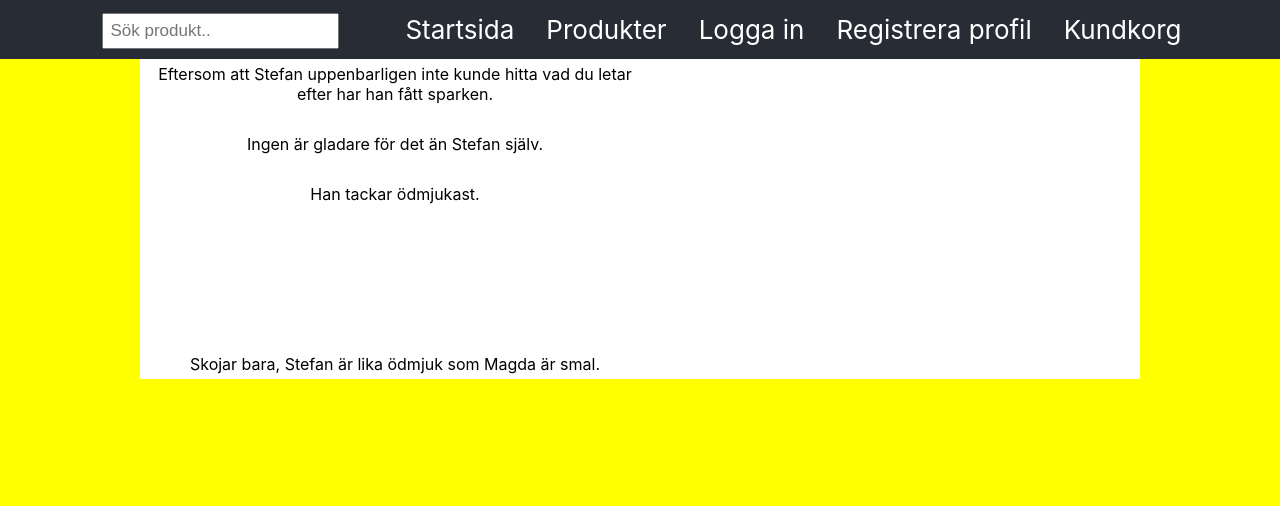
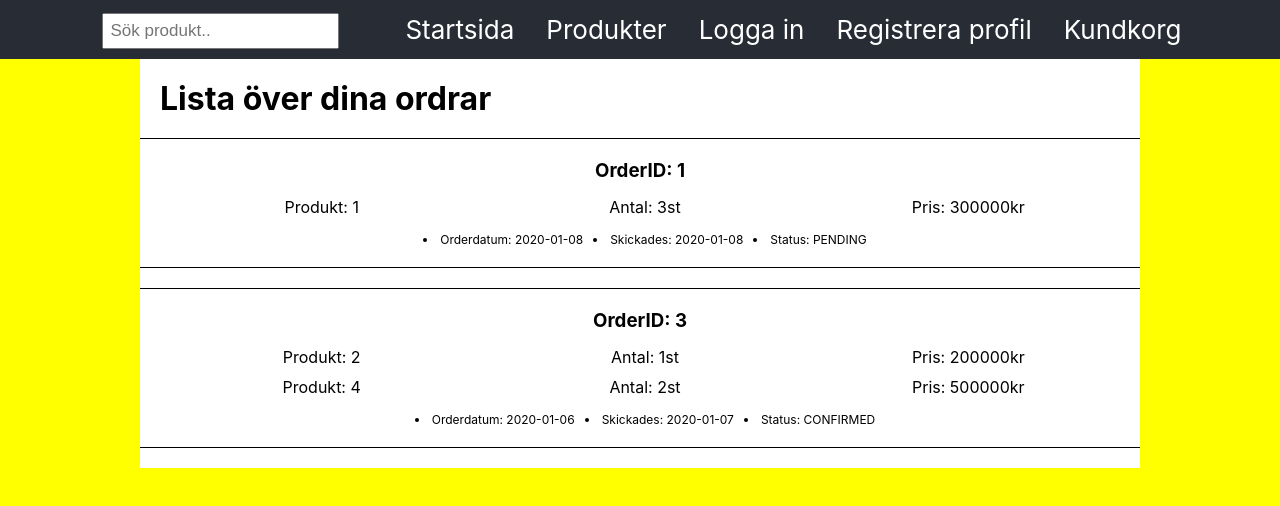
Before and after one commit to peterpanduro/d0018e-webb, a React (Create React App) app: page /account/order in a window 1280 px wide. Shown: the top 506 px of the page. Built offline with nearby package versions, Linux system fonts and the light colour scheme.

Commit message:
order design shit mockup

```diff
--- a/src/App.js
+++ b/src/App.js
@@ -37,6 +37,7 @@ export default function App() {
               <Route exact path ="/register" render={()=><RegisterProfile rerend={rerender} />}/>
               <Route exact path ="/account" render={()=><Account rerend={rerender} />}/>
               <Route exact path="/cart" component={ShoppingCart} />
+              <Route exact path="/account/order" component={Order}/>
               <Route exact path="/account/order/:order_id" component={Order} />
               <Route exact path ="/editprofile" render={()=><EditProfile rerend={rerender}/>}/>
               <Route exact path ="/editproduct/:product_id" component={EditProduct}/>}/>
--- a/src/components/CommentList.js
+++ b/src/components/CommentList.js
@@ -3,6 +3,7 @@ import { getComments, deleteComment, postComment } from '../functions/api'
 import '../css/CommentList.css';
 import BeautyStars from 'beauty-stars';
 import Cookies from 'js-cookie';
+
 
 export default function CommentList(props) {
 
@@ -44,8 +45,9 @@ export default function CommentList(props) {
       if(status == 200) {
         setOpinion('');
         setRating('');
-        window.location.assign(`/products/${props.product_id}`)
+        window.location.assign(`/products/${props.product_id}`);
       } else {
+        alert('retard');
         console.log(data);
       }
     })
--- /dev/null
+++ b/src/css/Order.css
@@ -0,0 +1,47 @@
+.Order {
+    display: flex;
+    flex-direction: column;
+}
+
+.Order h1 {
+    display: flex;
+    float: left;
+    padding: 20px;
+}
+
+.orderid {
+    display: flex;
+    flex-direction: column;
+    justify-self: center;
+    border: solid;
+    border-width: 1px 0px 1px 0px;
+    padding: 10px;
+    margin-bottom: 20px;
+}
+
+.orderid h3 {
+    margin: 10px;
+}
+
+.orderid li {
+    margin-left: 10px;
+}
+
+.orderInfo {
+    display: flex;
+    justify-self: center;
+}
+
+.orderInfo {
+    margin: 5px;
+}
+
+.orderInfo li {
+    width: 100%;
+}
+
+.dates {
+    font-size: 12px;
+    margin: auto;
+    padding: 10px;
+}
--- a/src/pages/Account.js
+++ b/src/pages/Account.js
@@ -48,6 +48,11 @@ export default function Account() {
                     </button>
                 </Link>
             </div>
+            <Link to="/account/order">
+                <button type ="button">
+                    Mina ordrar
+                </button>
+            </Link>
         </div>
     )
 }
--- a/src/pages/Order.js
+++ b/src/pages/Order.js
@@ -1,9 +1,69 @@
 import React from 'react';
+import '../css/Order.css'
+
 
 export default function Order() {
+
+  const mockup = [
+    {
+      "order": {
+        "orderId": 1,
+        "items": [
+          {
+            "product": 1,
+            "quantity": 3,
+            "unitPrice": 300000
+          }
+        ],
+        "voucher": "",
+        "status": "PENDING",
+        "orderDate": "2020-01-08",
+        "shippedDate": "2020-01-08"
+      }
+    },
+    {
+      "order": {
+        "orderId": 3,
+        "items": [
+          {
+            "product": 2,
+            "quantity": 1,
+            "unitPrice": 200000
+          },
+          {
+            "product": 4,
+            "quantity": 2,
+            "unitPrice": 500000
+          }
+        ],
+        "voucher": "",
+        "status": "CONFIRMED",
+        "orderDate": "2020-01-06",
+        "shippedDate": "2020-01-07"
+      }
+    }
+  ];
+
   return (
     <div className="Order">
-      <p>This is where the order specification should be</p>
+      <h1>Lista över dina ordrar</h1>
+      {mockup.map(mock => (
+          <div key={mock.order.orderId} className="orderid">
+            <h3>OrderID: {mock.order.orderId}</h3>
+              {mock.order.items.map(item => (
+                <ul className= "orderInfo">
+                  <li>Produkt: {item.product}</li>
+                  <li>Antal: {item.quantity}st</li>
+                  <li>Pris: {item.unitPrice}kr</li>
+                </ul>
+              ))}
+              <div className = "dates">
+                <li>Orderdatum: {mock.order.orderDate}</li>
+                <li>Skickades: {mock.order.shippedDate}</li>
+                <li>Status: {mock.order.status}</li>
+              </div>
+          </div>
+        ))}
     </div>
   );
 }
```
